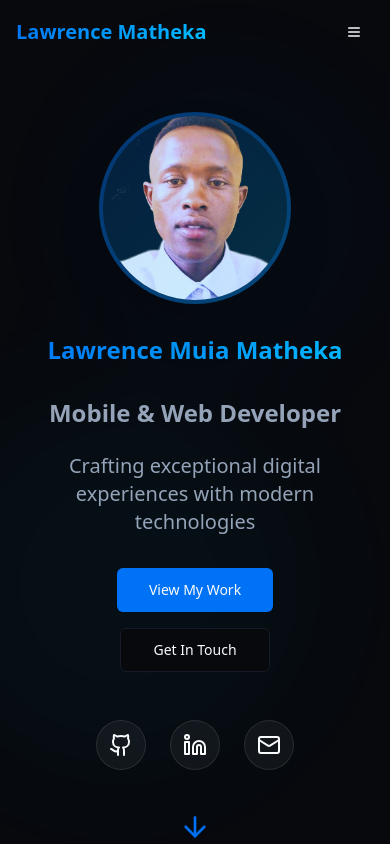
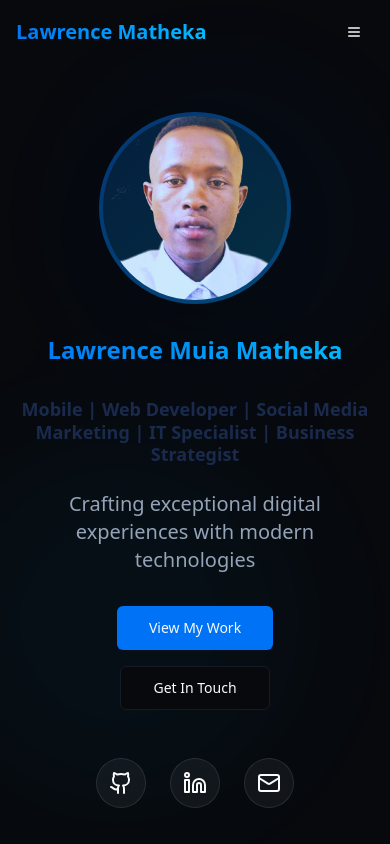
Before and after one commit to mathekalawrence/muiamathekaportfolio, a React (Vite) app: page / in a window 390 px wide. Shown: the top 844 px of the page. Built offline with nearby package versions, Linux system fonts and the light colour scheme.

Commit message:
Update Hero and Skills sections
Add "Social Media Marketing" to skills. Update the heading in the Hero section to "Mobile | Web Developer | Social Media Marketing | IT Specialist | Business Strategist" with a smaller font size and dark navy-blue color. Also, add the new skillset to the Skills page.

```diff
--- a/src/components/Hero.tsx
+++ b/src/components/Hero.tsx
@@ -38,8 +38,8 @@ const Hero = () => {
             </h2>
           </div>
 
-          <h1 className="text-2xl md:text-3xl font-bold mb-6 leading-tight text-muted-foreground">
-            Mobile & Web Developer
+          <h1 className="text-lg md:text-xl font-bold mb-6 leading-tight" style={{ color: 'hsl(220, 50%, 20%)' }}>
+            Mobile | Web Developer | Social Media Marketing | IT Specialist | Business Strategist
           </h1>
 
           <p className="text-xl md:text-2xl text-muted-foreground mb-8 max-w-2xl mx-auto">
--- a/src/components/Skills.tsx
+++ b/src/components/Skills.tsx
@@ -37,6 +37,26 @@ const Skills = () => {
         { name: "AWS", level: 75 },
         { name: "Figma", level: 88 }
       ]
+    },
+    {
+      title: "Social Media Marketing",
+      skills: [
+        { name: "Facebook Ads", level: 88 },
+        { name: "Instagram Marketing", level: 90 },
+        { name: "Google Ads", level: 85 },
+        { name: "Content Strategy", level: 87 },
+        { name: "Analytics", level: 83 }
+      ]
+    },
+    {
+      title: "IT & Business",
+      skills: [
+        { name: "System Administration", level: 80 },
+        { name: "Network Management", level: 78 },
+        { name: "Business Analysis", level: 85 },
+        { name: "Project Management", level: 88 },
+        { name: "Strategic Planning", level: 82 }
+      ]
     }
   ];
 
@@ -52,7 +72,7 @@ const Skills = () => {
           </p>
         </div>
 
-        <div className="grid grid-cols-1 md:grid-cols-2 lg:grid-cols-4 gap-8">
+        <div className="grid grid-cols-1 md:grid-cols-2 lg:grid-cols-3 gap-8">
           {skillCategories.map((category, categoryIndex) => (
             <div
               key={categoryIndex}
```
